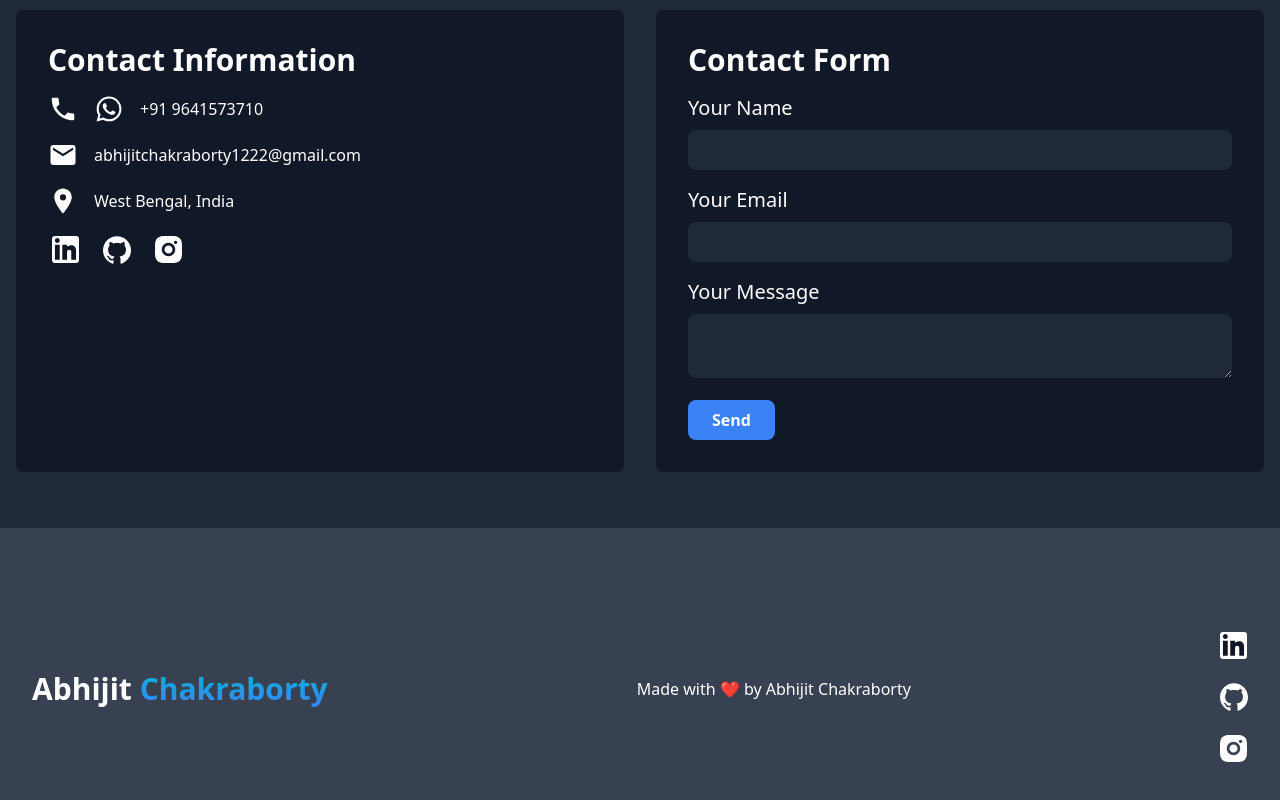
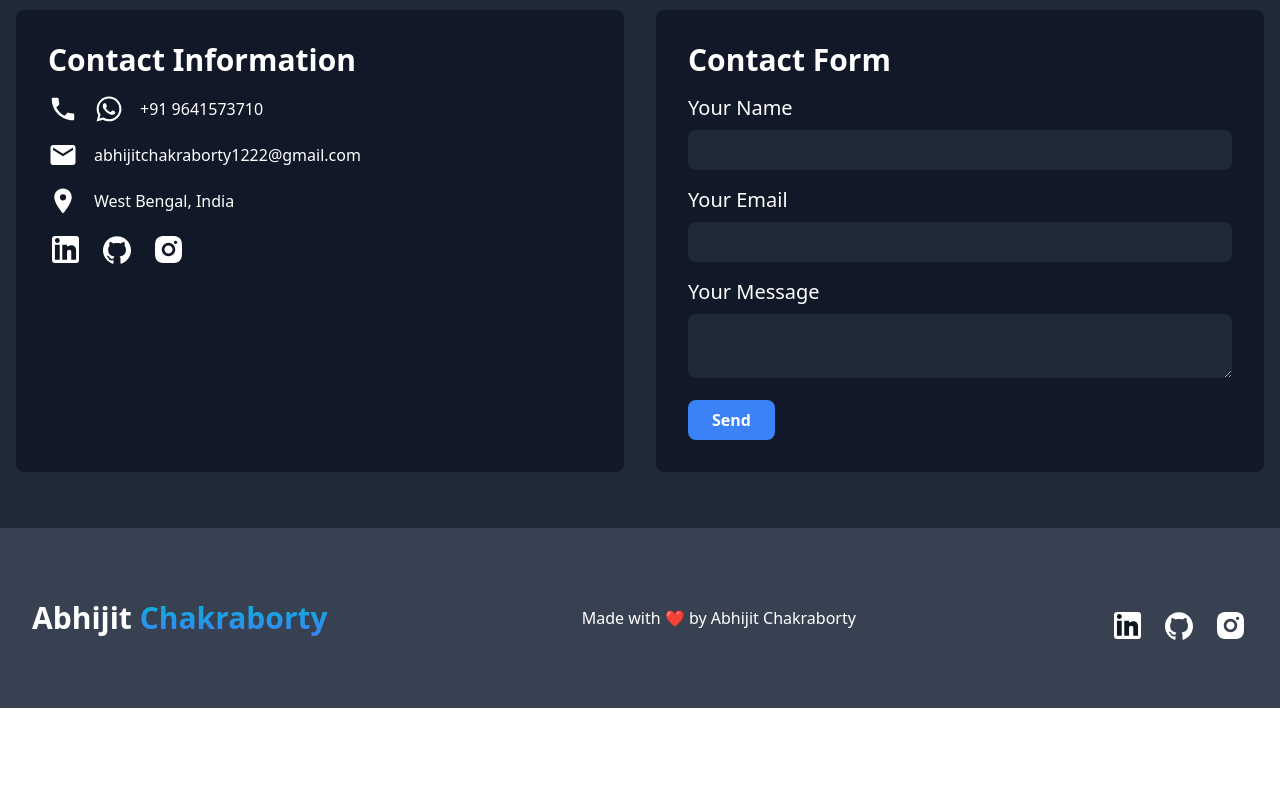
Before and after one commit to Abhijit-2002/Portfolio-repo, a React (Vite) app: page / in a window 1280 px wide. Shown: the part 2806-3606 px from the top of the page. After the commit the page ends 3514 px from the top, so only its background shows below. Built offline with nearby package versions, Linux system fonts and the light colour scheme.

Commit message:
Update App

```diff
--- a/src/App.jsx
+++ b/src/App.jsx
@@ -233,7 +233,7 @@ function App() {
             <p className=" text-white">Made with ❤ by Abhijit Chakraborty</p>
           </div>
           <div>
-            <div className="contact-icons flex mt-4 lg:block ">
+            <div className="contact-icons hidden md:flex  mt-4  ">
               <a href="https://www.linkedin.com/in/abhijit02" className=" p-1 mr-2 ">
                 <img src={ln} alt="" />
               </a>
```
